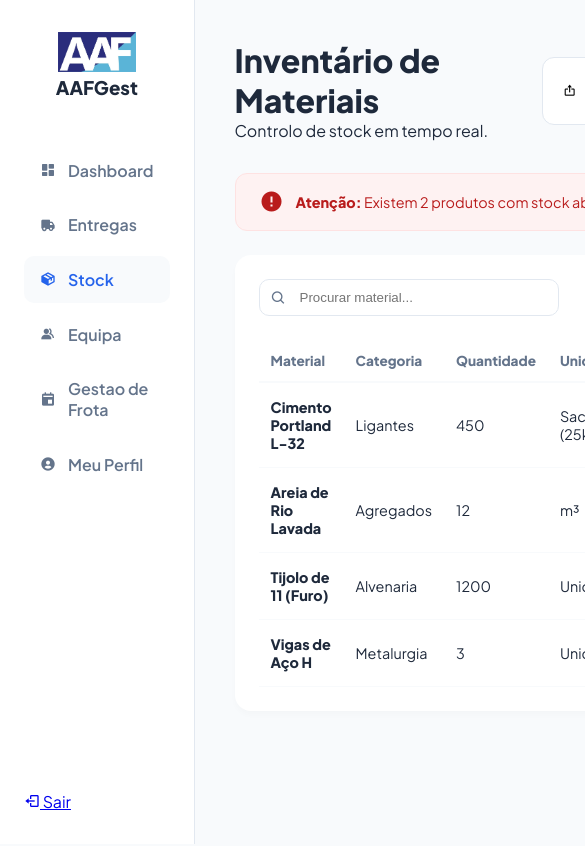
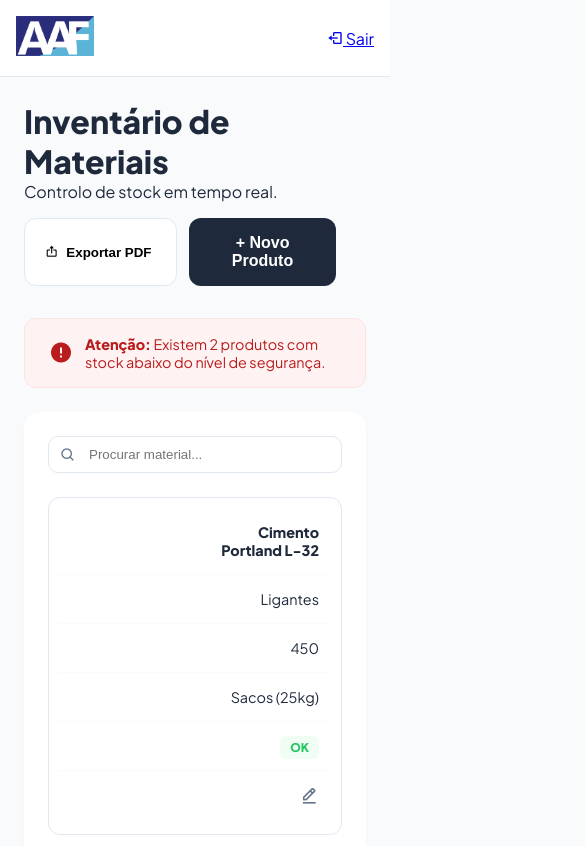
Before and after one commit to andresilvawebdeveloper/AAFGest, a website with bundled scripts: page public/stock.html in a window 390 px wide. Shown: the top 846 px of the page, 585 px wide, since content can reach past the window. Built offline with nearby package versions, Linux system fonts and the light colour scheme; no server answers.

Commit message:
style.css updated

```diff
--- a/public/style.css
+++ b/public/style.css
@@ -701,3 +701,108 @@
 }
 
 @keyframes pulse { 0% { box-shadow: 0 0 0 0px rgba(34, 197, 94, 0.7); } 100% { box-shadow: 0 0 0 8px rgba(34, 197, 94, 0); } }
+/* --- RESPONSIVIDADE GLOBAL PARA ADMIN & TABELAS --- */
+
+@media (max-width: 992px) {
+    /* 1. Ajuste do Layout Admin */
+    .admin-layout {
+        flex-direction: column;
+    }
+
+    /* 2. Sidebar vira Menu de Topo ou Escondido */
+    .sidebar {
+        width: 100%;
+        height: auto;
+        position: relative;
+        padding: 1rem;
+        flex-direction: row;
+        justify-content: space-between;
+        align-items: center;
+        border-right: none;
+        border-bottom: 1px solid var(--border);
+    }
+
+    .sidebar-header {
+        margin-bottom: 0;
+    }
+
+    .sidebar-header h3 { display: none; } /* Esconde texto do logo para poupar espaço */
+
+    /* Esconde o menu original e você pode disparar um modal ou dropdown */
+    .sidebar-nav {
+        display: none; /* Aqui você pode usar uma classe .active para mostrar via JS */
+    }
+
+    /* 3. Ajuste das Estatísticas (Grid de 3 vira 1 ou 2) */
+    .admin-stats {
+        grid-template-columns: 1fr;
+        gap: 1rem;
+    }
+
+    .admin-main {
+        padding: 1.5rem;
+    }
+
+    .admin-header {
+        flex-direction: column;
+        align-items: flex-start;
+        gap: 1rem;
+    }
+
+    .admin-header button {
+        width: 100%; /* Botão "Nova Encomenda" ocupa a largura toda no telemóvel */
+    }
+
+    /* 4. TRANSFORMANDO TABELAS EM CARDS (O segredo da responsividade) */
+    .admin-table thead {
+        display: none; /* Esconde o cabeçalho da tabela */
+    }
+
+    .admin-table, .admin-table tbody, .admin-table tr, .admin-table td {
+        display: block;
+        width: 100%;
+    }
+
+    .admin-table tr {
+        background: white;
+        margin-bottom: 1rem;
+        border: 1px solid var(--border);
+        border-radius: 12px;
+        padding: 10px;
+    }
+
+    .admin-table td {
+        text-align: right;
+        padding-left: 50%;
+        position: relative;
+        border-bottom: 1px solid var(--bg-soft);
+    }
+
+    .admin-table td:last-child {
+        border-bottom: none;
+    }
+
+    /* Adiciona o nome da coluna antes do valor */
+    .admin-table td::before {
+        content: attr(data-label);
+        position: absolute;
+        left: 12px;
+        width: 45%;
+        text-align: left;
+        font-weight: 700;
+        color: var(--text-light);
+    }
+}
+
+/* Ajustes para ecrãs muito pequenos (Telemóveis) */
+@media (max-width: 480px) {
+    .stats-grid {
+        grid-template-columns: 1fr;
+    }
+
+    .modal-content {
+        width: 95%;
+        margin: 20% auto;
+        padding: 20px;
+    }
+}
```
